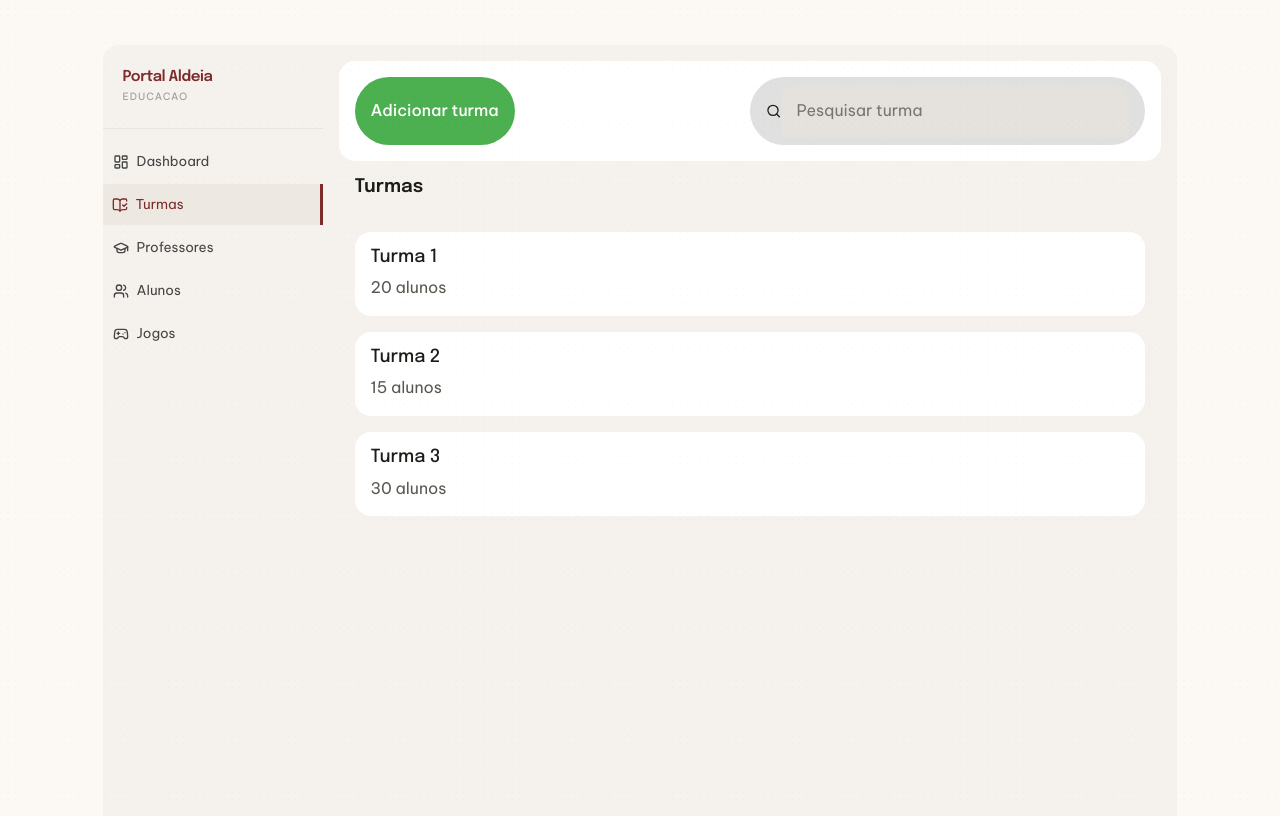
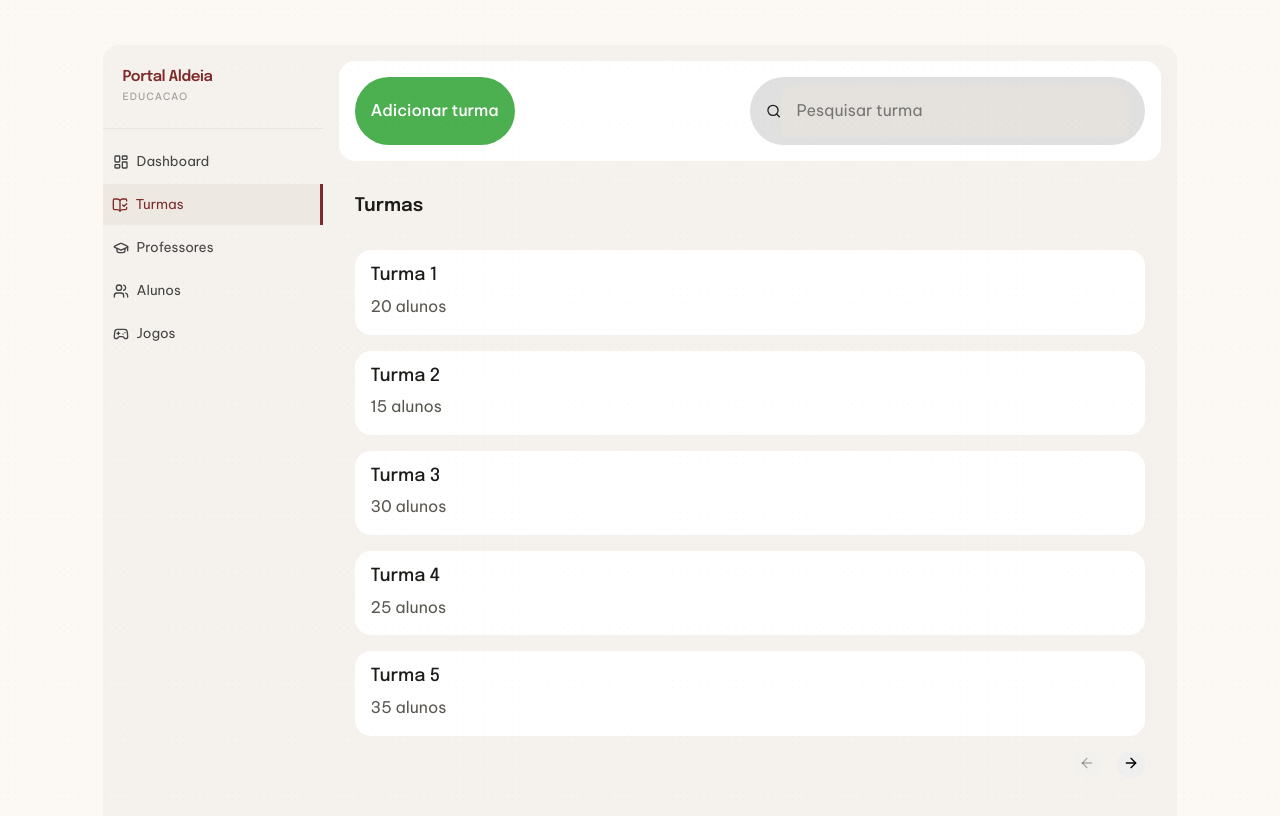
Before and after one commit to Matheus-Lessa-Dev/SaaS_Aldeia, a React (Vite) app in the folder frontend/: page /classes in a window 1280 px wide. Shown: the top 816 px of the page. Built offline with nearby package versions, Linux system fonts and the light colour scheme.

Commit message:
feat: componente genérico para lista

```diff
--- /dev/null
+++ b/frontend/src/components/classManagement/classCard/index.tsx
@@ -0,0 +1,12 @@
+export default function ClassCard(props: {
+  name: string;
+  students: number;
+  href: string;
+}) {
+  return (
+    <a href={props.href} className="classCard">
+      <h4 className="classCardTitle">{props.name}</h4>
+      <p className="classCardDescription">{props.students} alunos</p>
+    </a>
+  );
+}
--- a/frontend/src/components/classManagement/index.tsx
+++ b/frontend/src/components/classManagement/index.tsx
@@ -1,12 +1,17 @@
 import { Search } from "lucide-react";
 import Sidebar1 from "../sideBar/SideBar1";
 import "./style.css";
+import ClassCard from "./classCard";
+import genericMainList from "../genericMainList";
 
 export default function ClassManagement() {
   const classes = [
     { name: "Turma 1", students: 20, href: "/classes/turma-1" },
     { name: "Turma 2", students: 15, href: "/classes/turma-2" },
     { name: "Turma 3", students: 30, href: "/classes/turma-3" },
+    { name: "Turma 4", students: 25, href: "/classes/turma-4" },
+    { name: "Turma 5", students: 35, href: "/classes/turma-5" },
+    { name: "Turma 6", students: 40, href: "/classes/turma-6" },
   ];
   const classesElements = classes.map((classInfo) => (
     <ClassCard
@@ -32,20 +37,8 @@ export default function ClassManagement() {
             ></input>
           </div>
         </div>
-        <div className="classesListContainer">
-          <h3 className="classesListTitle">Turmas</h3>
-          <div className="classesList">{classesElements}</div>
-        </div>
+        {genericMainList(classesElements)}
       </main>
     </div>
   );
 }
-
-function ClassCard(props: { name: string; students: number; href: string }) {
-  return (
-    <a href={props.href} className="classCard">
-      <h4 className="classCardTitle">{props.name}</h4>
-      <p className="classCardDescription">{props.students} alunos</p>
-    </a>
-  );
-}
--- a/frontend/src/components/classManagement/style.css
+++ b/frontend/src/components/classManagement/style.css
@@ -56,41 +56,3 @@ main {
 .searchClassInput {
   border: 0;
 }
-
-.classesListContainer {
-  display: flex;
-  flex-direction: column;
-  flex-wrap: wrap;
-  gap: 1em;
-  padding: 1em;
-  margin-left: 1em;
-  margin-right: 1em;
-}
-
-.classesListTitle {
-  margin-bottom: 1em;
-}
-
-.classesList {
-  display: flex;
-  flex-direction: column;
-  gap: 1em;
-}
-
-.classCard {
-  display: flex;
-  flex-direction: column;
-  gap: 0.5em;
-  padding: 1em;
-  background-color: white;
-  border-radius: 1em;
-  text-decoration: none;
-}
-
-.classCardTitle {
-  font-size: large;
-  font-weight: 500;
-}
-
-.classCardDescription {
-}
--- /dev/null
+++ b/frontend/src/components/genericMainList/index.tsx
@@ -0,0 +1,32 @@
+import { useState, type ReactNode } from "react";
+import "./style.css";
+import { ArrowLeft, ArrowRight } from "lucide-react";
+
+export default function genericMainList(children: ReactNode[]) {
+  const MAX_ITEMS_SHOWN = 5;
+
+  const [page, setPage] = useState(1);
+
+  const itemsShown = children.slice(
+    (page - 1) * MAX_ITEMS_SHOWN,
+    page * MAX_ITEMS_SHOWN,
+  );
+
+  return (
+    <div className="classesListContainer">
+      <h3 className="classesListTitle">Turmas</h3>
+      <div className="classesList">{itemsShown}</div>
+      <div className="classesListControls">
+        <button onClick={() => setPage(page - 1)} disabled={page === 1}>
+          <ArrowLeft size={16} aria-hidden="true" />
+        </button>
+        <button
+          onClick={() => setPage(page + 1)}
+          disabled={page * MAX_ITEMS_SHOWN >= children.length}
+        >
+          <ArrowRight size={16} aria-hidden="true" />
+        </button>
+      </div>
+    </div>
+  );
+}
--- /dev/null
+++ b/frontend/src/components/genericMainList/style.css
@@ -0,0 +1,44 @@
+.classesListTitle {
+  margin-bottom: 1em;
+  margin-top: 1em;
+}
+
+.classesList {
+  display: flex;
+  flex-direction: column;
+  gap: 1em;
+}
+
+.classCard {
+  display: flex;
+  flex-direction: column;
+  gap: 0.5em;
+  padding: 1em;
+  background-color: white;
+  border-radius: 1em;
+  text-decoration: none;
+}
+
+.classCardTitle {
+  font-size: large;
+  font-weight: 500;
+}
+
+.classCardDescription {
+}
+
+.classesListControls {
+  display: flex;
+  gap: 1em;
+  justify-content: right;
+}
+
+.classesListContainer {
+  display: flex;
+  flex-direction: column;
+  flex-wrap: wrap;
+  gap: 1em;
+  padding: 1em;
+  margin-left: 1em;
+  margin-right: 1em;
+}
```
